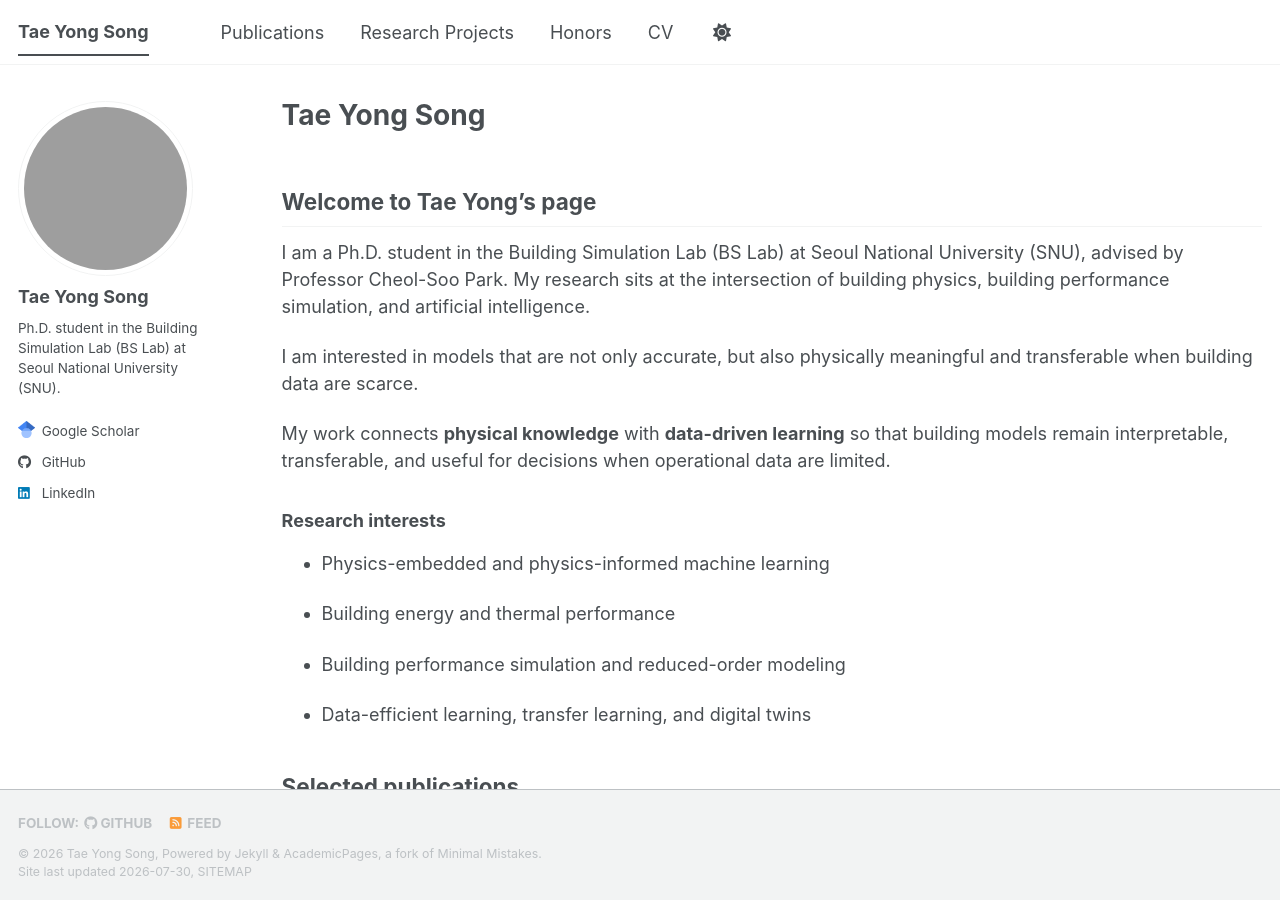
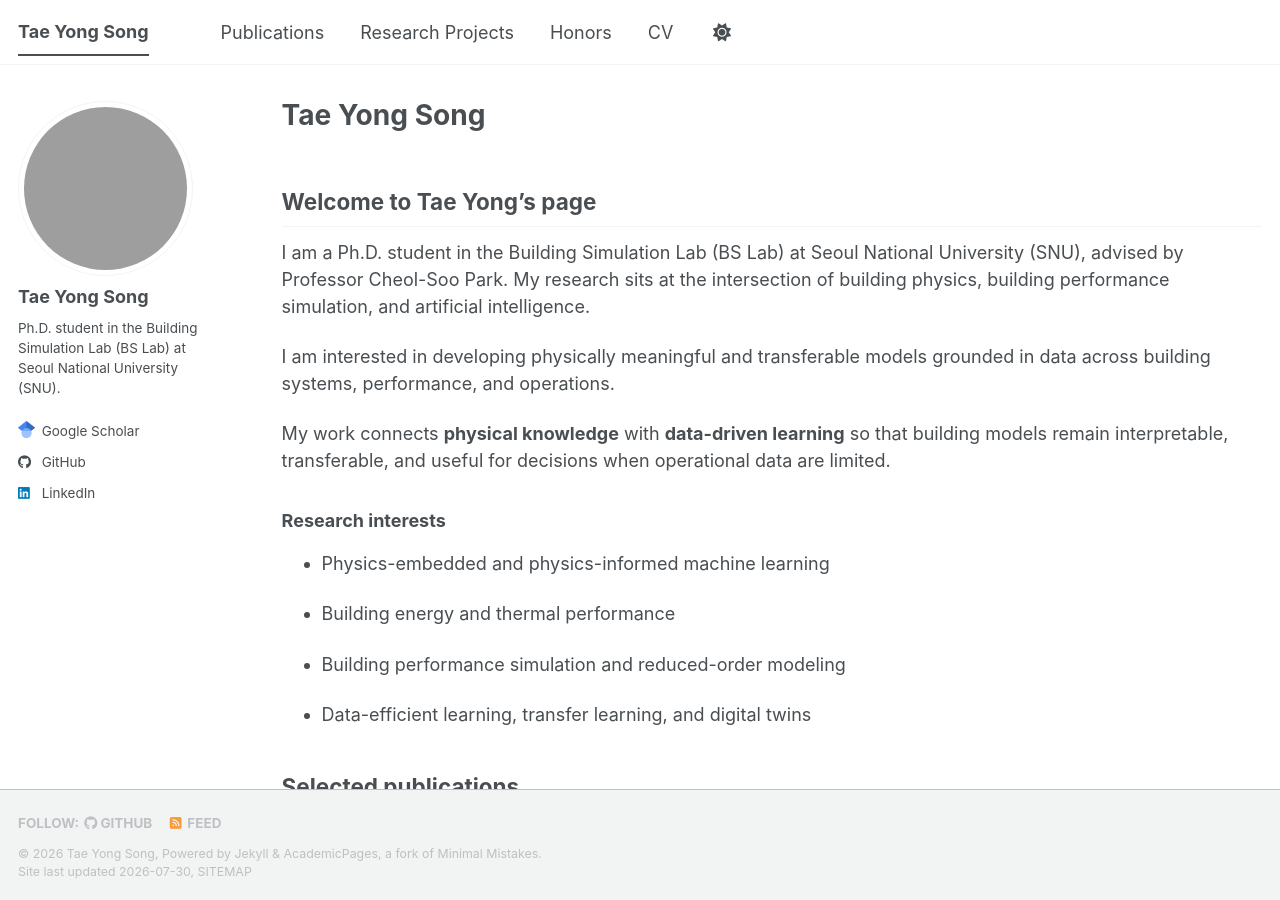
Before and after one commit to taeyong-song/taeyong-song.github.io, a Jekyll site: the page built from _pages/about.md, in a window 1280 px wide and 900 px high. Built offline with Jekyll 4.4.1, drawn with Linux system fonts in a browser that asks for light colours; a style sheet for code colours, icons or effects is not loaded.

Commit message:
Broaden homepage research statement

```diff
--- a/_data/profile.yml
+++ b/_data/profile.yml
@@ -1,6 +1,6 @@
 about:
   - I am a Ph.D. student in the Building Simulation Lab (BS Lab) at Seoul National University (SNU), advised by Professor Cheol-Soo Park. My research sits at the intersection of building physics, building performance simulation, and artificial intelligence.
-  - I am interested in models that are not only accurate, but also physically meaningful and transferable when building data are scarce.
+  - I am interested in developing physically meaningful and transferable models grounded in data across building systems, performance, and operations.
 
 research_interests:
   - Physics-embedded and physics-informed machine learning
```
